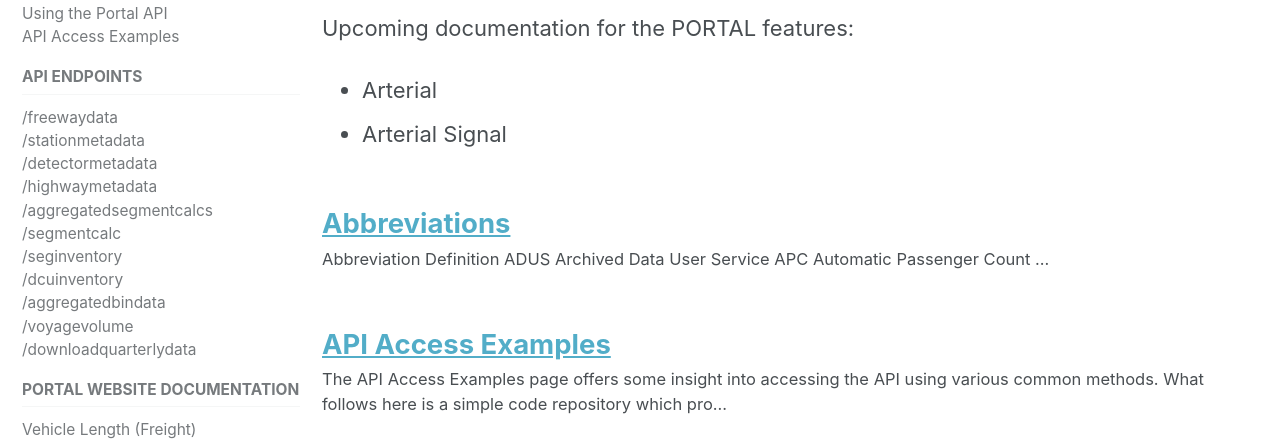
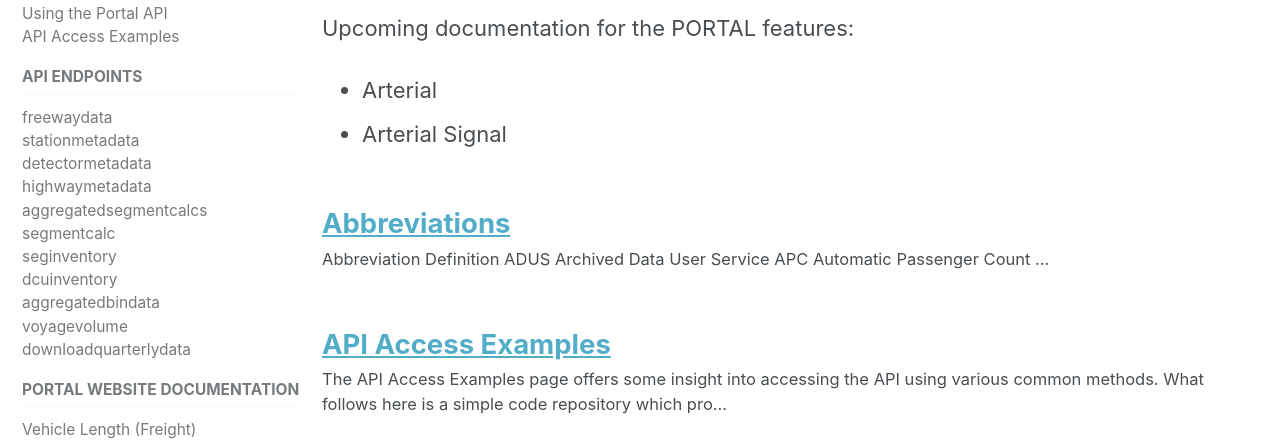
Before and after one commit to adus/portal-documentation, a Jekyll site: the page built from _pages/documentation.md, in a window 1280 px wide. Shown: the part 155-599 px from the top of the page. Built offline with Jekyll 4.4.1, drawn with Linux system fonts in a browser that asks for light colours; nearby versions of some CDN libraries.

Commit message:
Updated formatting for links
Removed leading forward slash from endpoint link text.

```diff
--- a/_data/navigation.yml
+++ b/_data/navigation.yml
@@ -24,27 +24,27 @@
         url: /documents/access_examples/
   - title: API Endpoints
     children:
-      - title: "/freewaydata"
+      - title: "freewaydata"
         url: /documents/freewaydata/
-      - title: "/stationmetadata"
+      - title: "stationmetadata"
         url: /documents/stationmetadata/
-      - title: "/detectormetadata"
+      - title: "detectormetadata"
         url: /documents/detectormetadata/
-      - title: "/highwaymetadata"
+      - title: "highwaymetadata"
         url: /documents/highwaymetadata/
-      - title: "/aggregatedsegmentcalcs"
+      - title: "aggregatedsegmentcalcs"
         url: /documents/aggregatedsegmentcalcs/
-      - title: "/segmentcalc"
+      - title: "segmentcalc"
         url: /documents/segmentcalc/
-      - title: "/seginventory"
+      - title: "seginventory"
         url: /documents/seginventory/
-      - title: "/dcuinventory"
+      - title: "dcuinventory"
         url: /documents/dcuinventory/
-      - title: "/aggregatedbindata"
+      - title: "aggregatedbindata"
         url: /documents/aggregatedbindata/
-      - title: "/voyagevolume"
+      - title: "voyagevolume"
         url: /documents/voyagevolume/
-      - title: "/downloadquarterlydata"
+      - title: "downloadquarterlydata"
         url: /documents/downloadquarterlydata/
   - title: Portal Website Documentation
     children:
```
